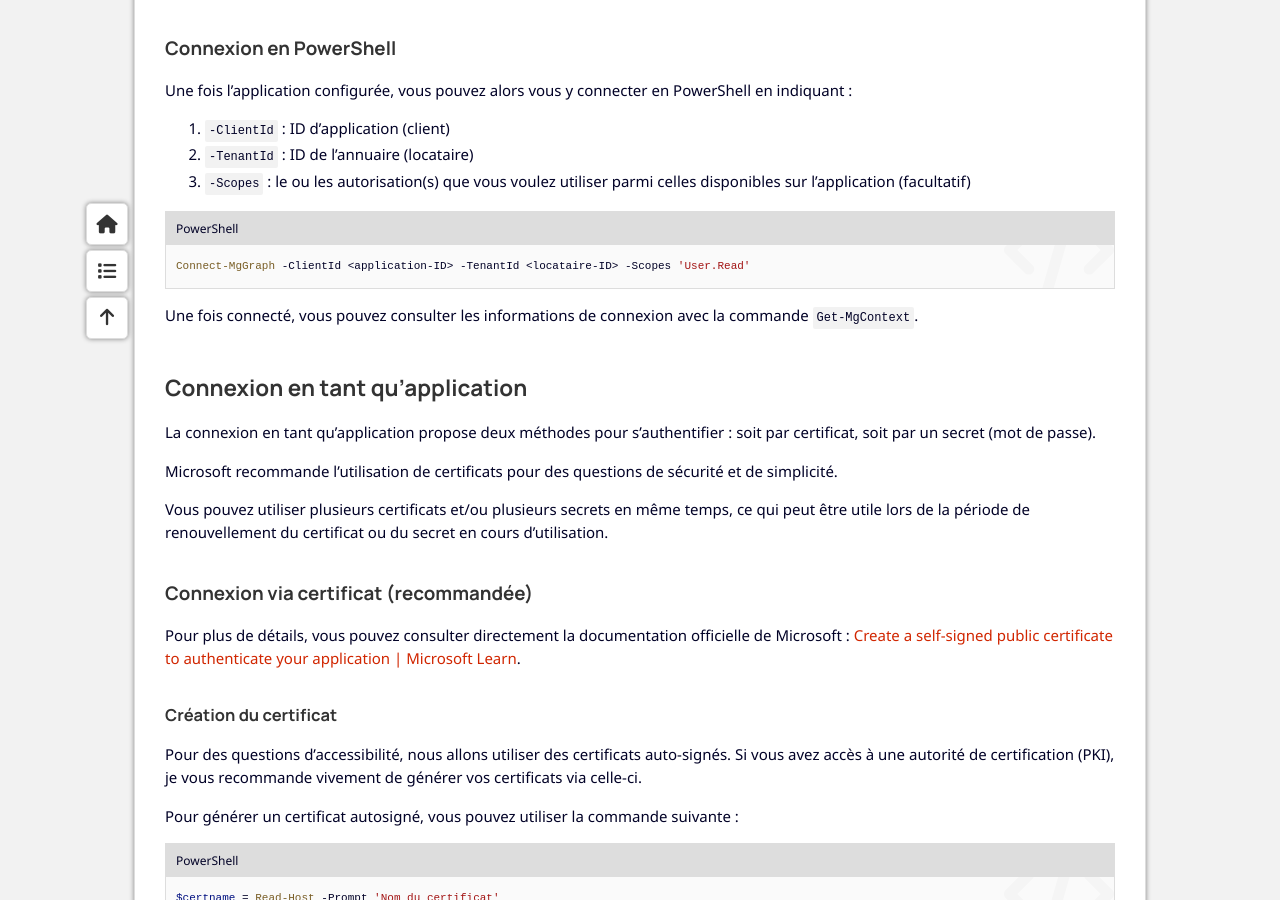
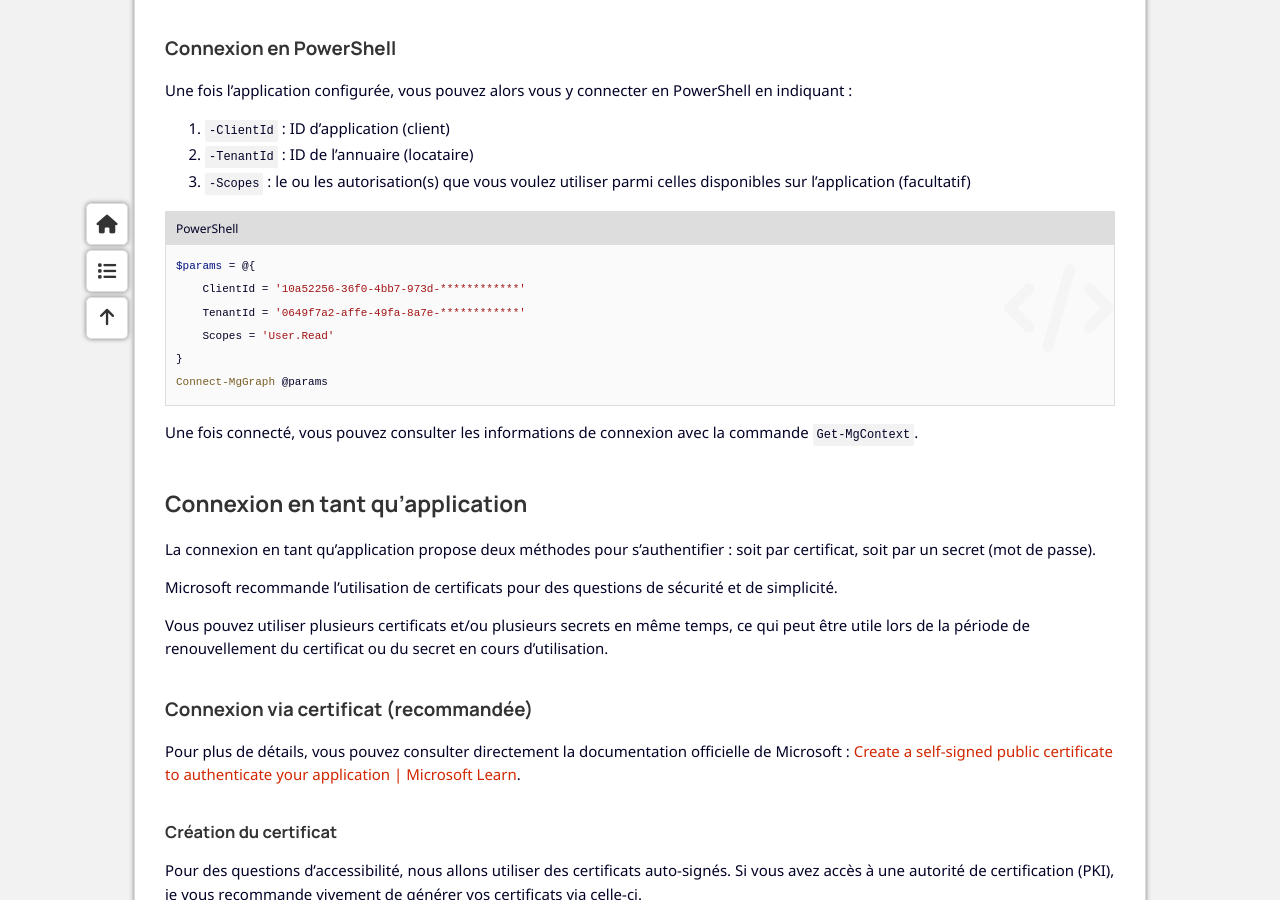
Before and after one commit to leobouard/leobouard.github.io, a Jekyll site: the page built from _posts/2023-09-17-cours-msgraph-005.md, in a window 1280 px wide and 900 px high, scrolled down 4986 px. Built offline with Jekyll 4.4.1, drawn with Linux system fonts in a browser that asks for light colours; nearby versions of some CDN libraries; some web fonts are replaced.

Commit message:
Update 2023-09-17-cours-msgraph-005.md

````diff
--- a/_posts/2023-09-17-cours-msgraph-005.md
+++ b/_posts/2023-09-17-cours-msgraph-005.md
@@ -87,7 +87,12 @@ Une fois l'application configurée, vous pouvez alors vous y connecter en PowerS
 3. `-Scopes` : le ou les autorisation(s) que vous voulez utiliser parmi celles disponibles sur l'application (facultatif)
 
 ```powershell
-Connect-MgGraph -ClientId <application-ID> -TenantId <locataire-ID> -Scopes 'User.Read'
+$params = @{
+    ClientId = '10a52256-36f0-4bb7-973d-************'
+    TenantId = '0649f7a2-affe-49fa-8a7e-************'
+    Scopes = 'User.Read'
+}
+Connect-MgGraph @params
 ```
 
 Une fois connecté, vous pouvez consulter les informations de connexion avec la commande `Get-MgContext`.
````
